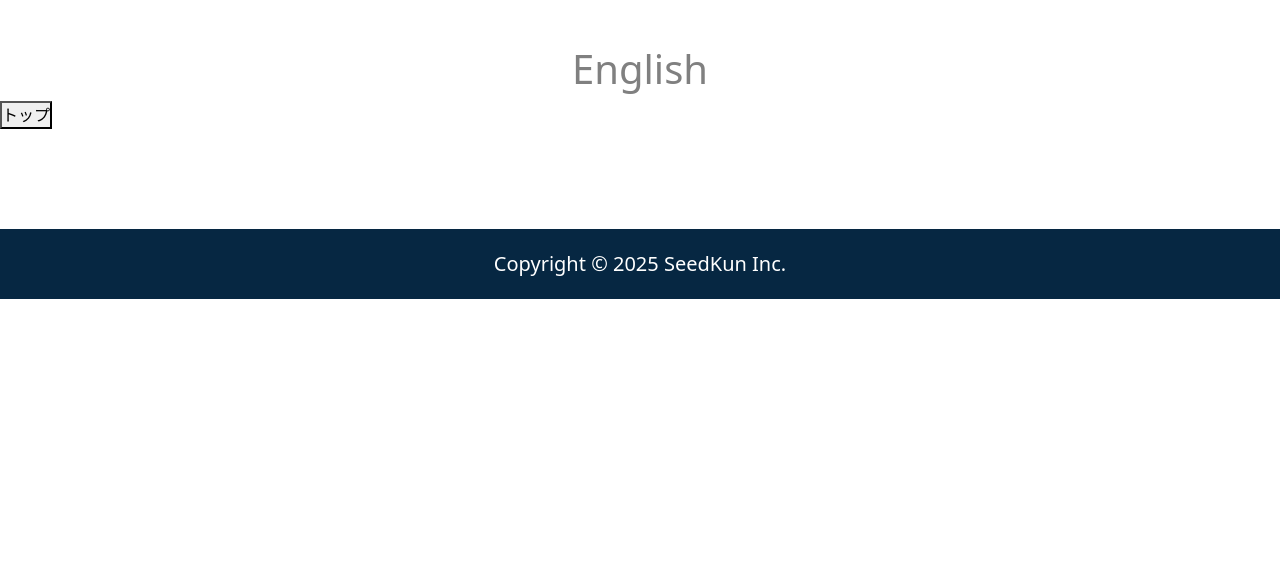
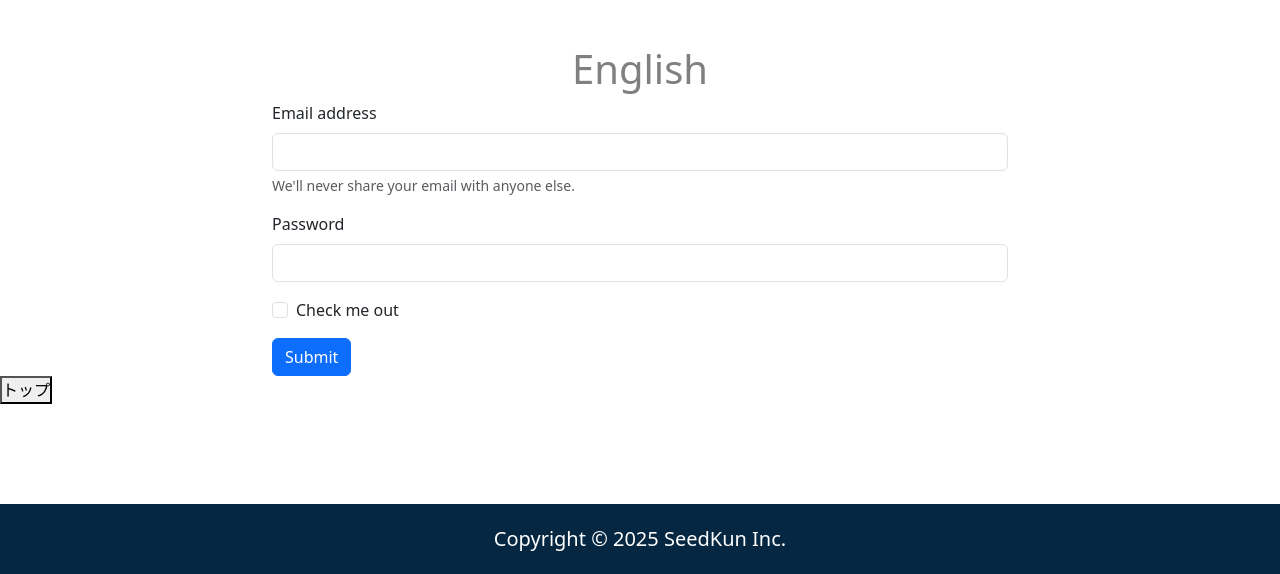
Before and after one commit to Sei1231/GitPractice, a plain HTML site: page index.html in a window 1280 px wide. Shown: the part 955-1529 px from the top of the page. Before the commit the page ends 1254 px from the top, so only its background shows below. Drawn offline with nearby package versions, Linux system fonts and the light colour scheme.

Commit message:
フォーム作成

```diff
--- a/index.html
+++ b/index.html
@@ -1,17 +1,22 @@
 <!DOCTYPE html>
 <html lang="en">
   <head>
-    <meta charset="UTF-8">
-    <meta name="viewport" content="width=device-width, initial-scale=1.0">
+    <meta charset="UTF-8" />
+    <meta name="viewport" content="width=device-width, initial-scale=1.0" />
     <title>Document</title>
-    <link rel="stylesheet" href="./assets/css/reset.css">
-    <link href="https://cdn.jsdelivr.net/npm/bootstrap@5.3.6/dist/css/bootstrap.min.css" rel="stylesheet" integrity="sha384-4Q6Gf2aSP4eDXB8Miphtr37CMZZQ5oXLH2yaXMJ2w8e2ZtHTl7GptT4jmndRuHDT" crossorigin="anonymous">
-    <link rel="stylesheet" href="./assets/css/style.css">
+    <link rel="stylesheet" href="./assets/css/reset.css" />
+    <link
+      href="https://cdn.jsdelivr.net/npm/bootstrap@5.3.6/dist/css/bootstrap.min.css"
+      rel="stylesheet"
+      integrity="sha384-4Q6Gf2aSP4eDXB8Miphtr37CMZZQ5oXLH2yaXMJ2w8e2ZtHTl7GptT4jmndRuHDT"
+      crossorigin="anonymous"
+    />
+    <link rel="stylesheet" href="./assets/css/style.css" />
   </head>
   <body>
     <header>
       <div class="header-left">
-            <img class="logo" src="./assets/img/logo-white.png" alt="logo">
+        <img class="logo" src="./assets/img/logo-white.png" alt="logo" />
       </div>
       <div class="header-right">
         <ul class="nav">
@@ -33,27 +38,80 @@
         <h2>Programming</h2>
         <div class="contents">
           <p class="description">
-                    Lorem ipsum dolor sit amet consectetur, adipisicing elit. Laborum, molestiae? Optio dolor rem necessitatibus pariatur odio nesciunt, nostrum magnam hic recusandae assumenda animi. Exercitationem mollitia earum eligendi animi porro consectetur?
+            Lorem ipsum dolor sit amet consectetur, adipisicing elit. Laborum,
+            molestiae? Optio dolor rem necessitatibus pariatur odio nesciunt,
+            nostrum magnam hic recusandae assumenda animi. Exercitationem
+            mollitia earum eligendi animi porro consectetur?
           </p>
-                <img src="./assets/img/programming.jpg" alt="programming">
+          <img src="./assets/img/programming.jpg" alt="programming" />
         </div>
       </section>
       <section id="english">
         <h2>English</h2>
         <div class="contents">
-                <img src="./assets/img/programming.jpg" alt="programming">
+          <img src="./assets/img/programming.jpg" alt="programming" />
           <p class="description">
-                    Lorem ipsum dolor sit amet, consectetur adipisicing elit. Eligendi voluptate libero unde alias laborum laboriosam praesentium fugit recusandae dolorum, nostrum doloribus est et impedit, expedita eius voluptates quo odit corrupti.
+            Lorem ipsum dolor sit amet, consectetur adipisicing elit. Eligendi
+            voluptate libero unde alias laborum laboriosam praesentium fugit
+            recusandae dolorum, nostrum doloribus est et impedit, expedita eius
+            voluptates quo odit corrupti.
           </p>
         </div>
       </section>
+      <div class="container pr-5">
+        <div class="row">
+          <div class="col-8 offset-2">
+            <form>
+              <div class="mb-3">
+                <label for="exampleInputEmail1" class="form-label"
+                  >Email address</label
+                >
+                <input
+                  type="email"
+                  class="form-control"
+                  id="exampleInputEmail1"
+                  aria-describedby="emailHelp"
+                />
+                <div id="emailHelp" class="form-text">
+                  We'll never share your email with anyone else.
+                </div>
+              </div>
+              <div class="mb-3">
+                <label for="exampleInputPassword1" class="form-label"
+                  >Password</label
+                >
+                <input
+                  type="password"
+                  class="form-control"
+                  id="exampleInputPassword1"
+                />
+              </div>
+              <div class="mb-3 form-check">
+                <input
+                  type="checkbox"
+                  class="form-check-input"
+                  id="exampleCheck1"
+                />
+                <label class="form-check-label" for="exampleCheck1"
+                  >Check me out</label
+                >
+              </div>
+              <button type="submit" class="btn btn-primary">Submit</button>
+            </form>
+          </div>
+        </div>
+      </div>
       <button type="button" id="toTop">トップ</button>
     </main>
     <footer>
       <div>Copyright &copy; SeedKun Inc.</div>
     </footer>
     <script src="https://ajax.googleapis.com/ajax/libs/jquery/3.5.1/jquery.min.js"></script>
-    <script src="https://cdn.jsdelivr.net/npm/bootstrap@5.3.6/dist/js/bootstrap.bundle.min.js" integrity="sha384-j1CDi7MgGQ12Z7Qab0qlWQ/Qqz24Gc6BM0thvEMVjHnfYGF0rmFCozFSxQBxwHKO" crossorigin="anonymous"></script>
+    <script
+      src="https://cdn.jsdelivr.net/npm/bootstrap@5.3.6/dist/js/bootstrap.bundle.min.js"
+      integrity="sha384-j1CDi7MgGQ12Z7Qab0qlWQ/Qqz24Gc6BM0thvEMVjHnfYGF0rmFCozFSxQBxwHKO"
+      crossorigin="anonymous"
+    ></script>
     <script src="./assets/js/main.js"></script>
   </body>
 </html>
```
Lines whose indentation alone changed are shown as unchanged.
